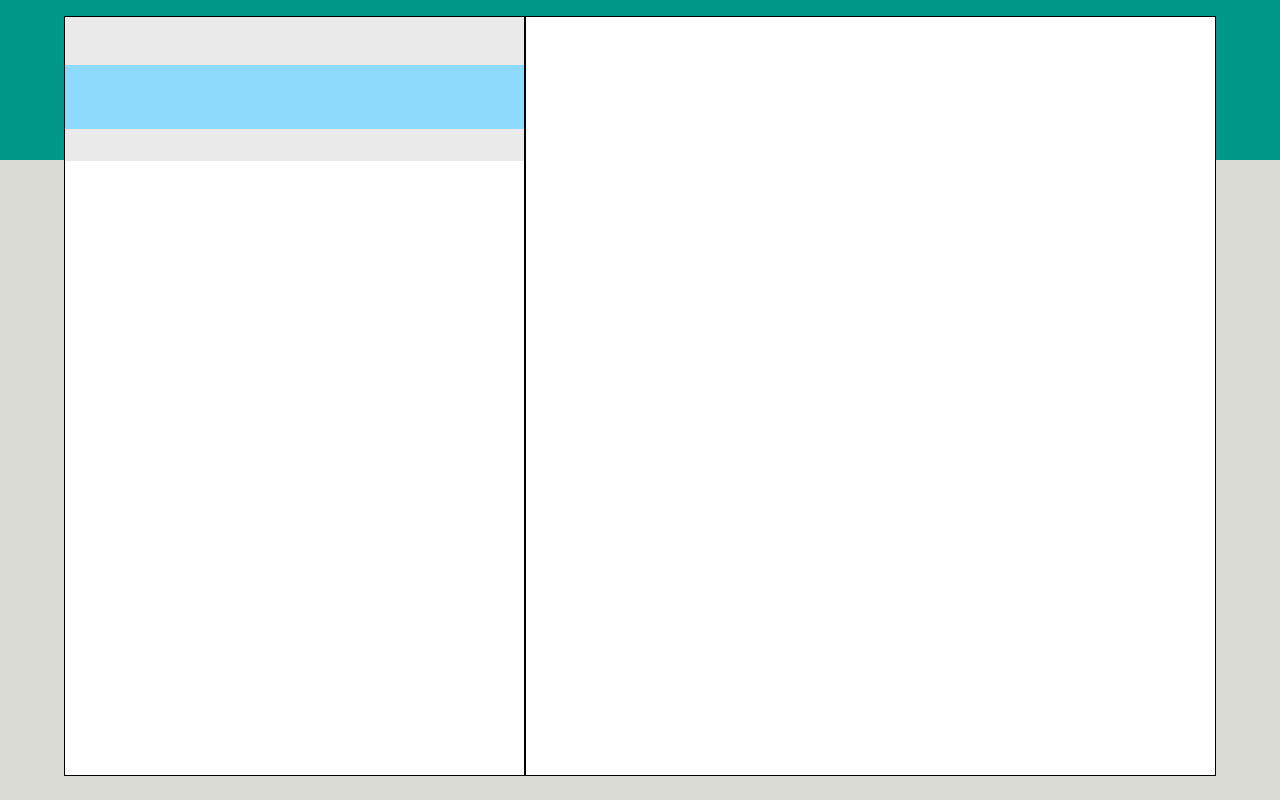
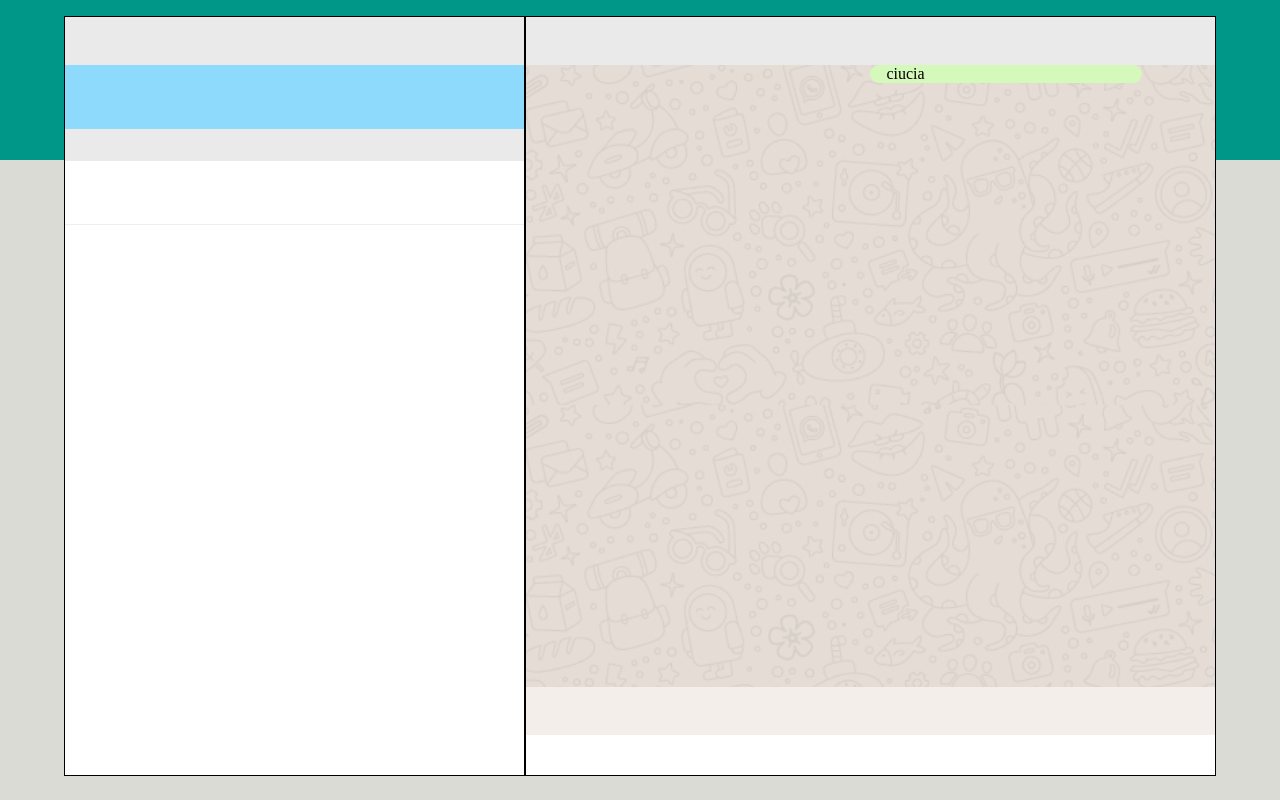
Before and after one commit to sidra1991/vue-boolzapp, a plain HTML site: page index.html in a window 1280 px wide. Drawn offline with nearby package versions, Linux system fonts and the light colour scheme.

Commit message:
si va in pausa fino alle 15

```diff
--- a/index.html
+++ b/index.html
@@ -23,11 +23,27 @@
 
                     </div>
                     <div class="friends" >
+                        <div class="friend" >
 
+                        </div>
                     </div>
                 </div>
                 <div class="rightApp" >
+                    <div class="user" >
 
+                    </div>
+                    <div class="chat" >
+                        <div class="userMessage" >
+                            <span>ciucia
+                            </span>
+                        </div>
+                        <div class="friendMessage" >
+
+                        </div>
+                    </div>
+                    <div class="chatText" >
+
+                    </div>
                 </div>
 
             </div>
--- a/stile/stile.css
+++ b/stile/stile.css
@@ -54,5 +54,43 @@
 .friends {
     height: 80%;
     overflow-y: scroll;
+}
+
+.chat{
+    height: 82%;
+    background-image: url(../img/mine.jpg);
+    background-size: contain;
+    overflow-y: scroll;
+}
+
+.chatText {
+    background-color: #f3eeea;
+    height: 3rem;
 
 }
+
+.friend {
+    height: 4rem;
+    border-bottom: 1px solid #f3eeea;
+}
+
+.friend:hover {
+    background-color: #e9ebeb;
+}
+
+.userMessage {
+    min-width: 7rem;
+    max-width: 17rem;
+    padding-left: 1rem;
+    margin-left: 50%;
+    background-color:#d5f9ba ;
+    border-radius: 10px;
+}
+
+.friendMessage {
+    min-width: 7rem;
+    max-width: 17rem;
+    margin-left: 3rem;
+    background-color:#ffffff ;
+    border-radius: 10px;
+}
```
